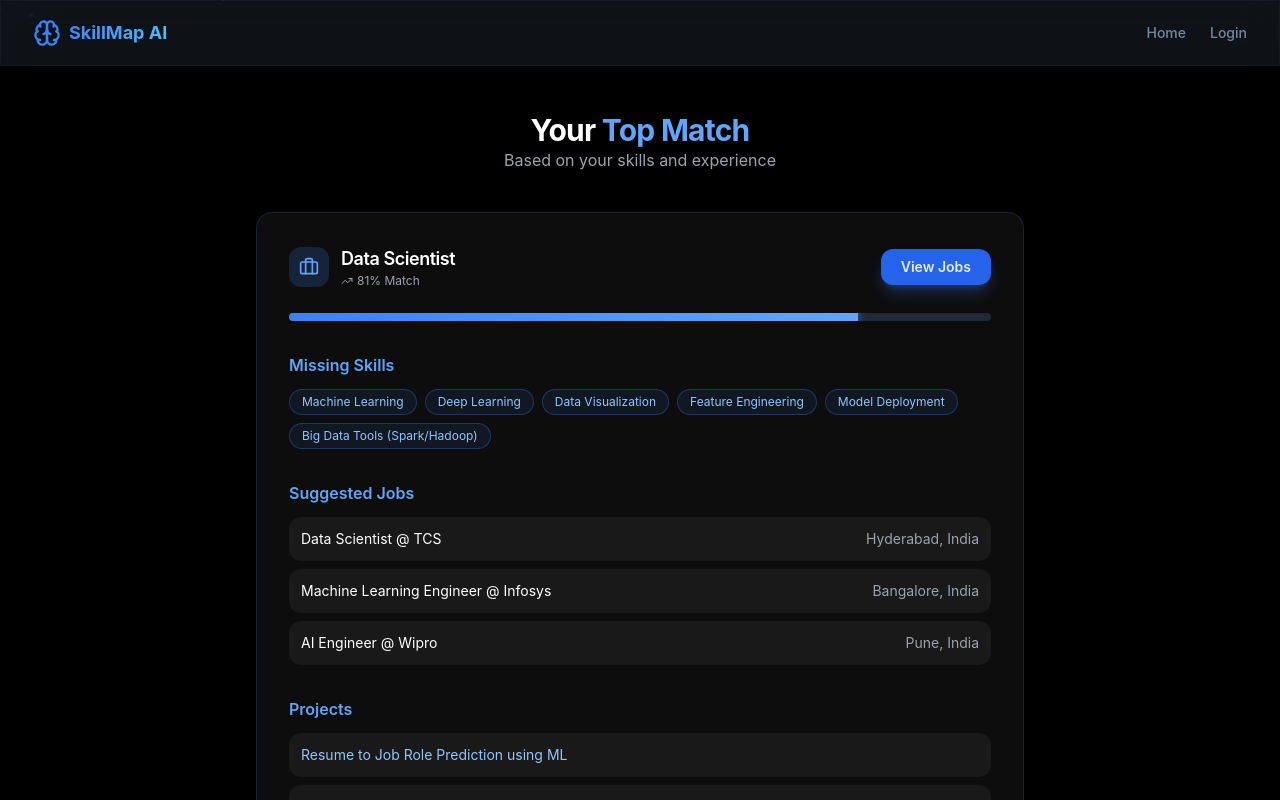
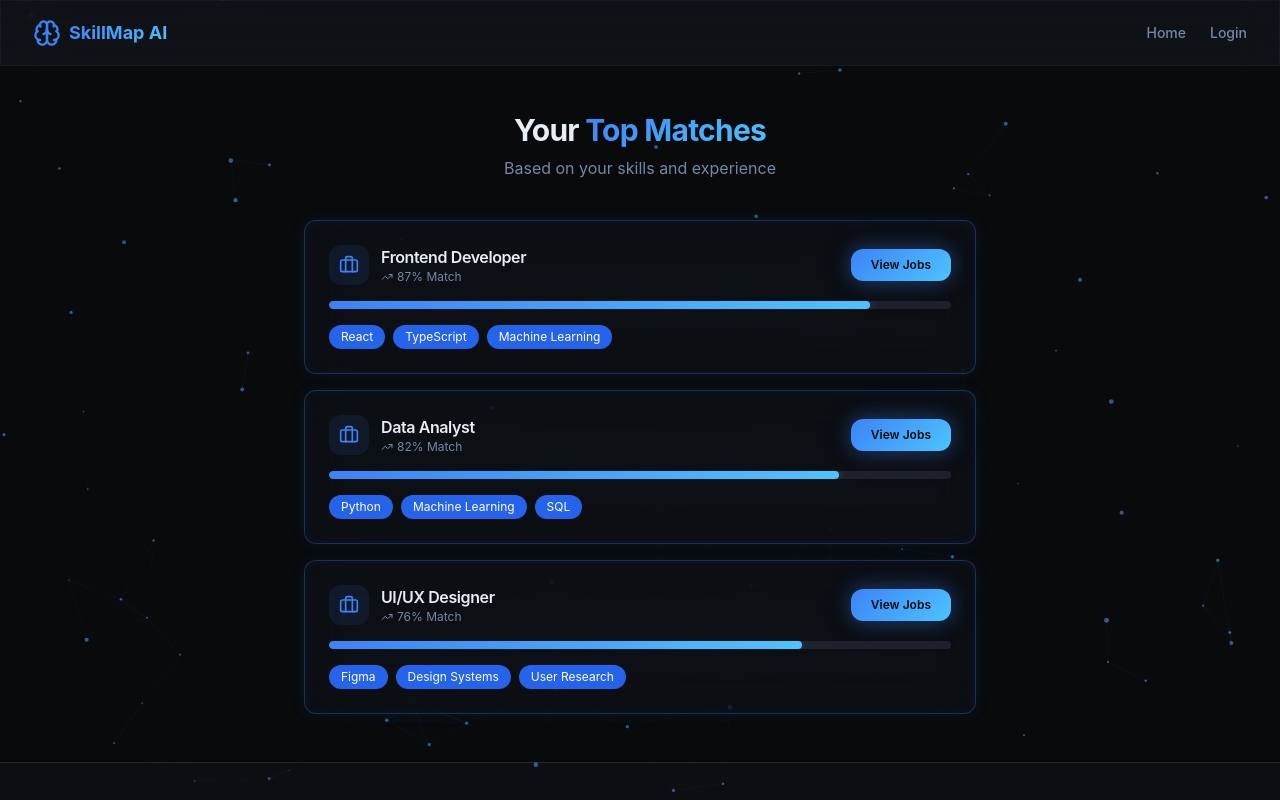
Before and after one commit to thanusrikumili91/carriermatch_frontend2, a React (Vite) app: page /mapping in a window 1280 px wide. Shown: the top 800 px of the page. Built offline with nearby package versions, Linux system fonts and the light colour scheme.

Commit message:
Update Mapping.tsx

```diff
--- a/src/pages/Mapping.tsx
+++ b/src/pages/Mapping.tsx
@@ -1,257 +1,237 @@
 import { motion } from "framer-motion";
 import { useState, useEffect } from "react";
-import { useNavigate, useSearchParams } from "react-router-dom";
-import { Briefcase, TrendingUp, ExternalLink } from "lucide-react";
+import { useNavigate } from "react-router-dom";
+import { Briefcase, TrendingUp } from "lucide-react";
+
+const mockRoles = [
+  { name: "Frontend Developer", match: 87 },
+  { name: "Data Analyst", match: 82 },
+  { name: "UI/UX Designer", match: 76 },
+];
+
+// Missing skills for roles
+const missingSkills: Record<string, string[]> = {
+  "Frontend Developer": ["React", "TypeScript", "Machine Learning"],
+  "Data Analyst": ["Python", "Machine Learning", "SQL"],
+  "UI/UX Designer": ["Figma", "Design Systems", "User Research"],
+};
+
+// Course resources
+const skillCourses: Record<string, { title: string; link: string }[]> = {
+  "Machine Learning": [
+    {
+      title: "Machine Learning by Andrew Ng",
+      link: "https://www.coursera.org/learn/machine-learning"
+    },
+    {
+      title: "Google Machine Learning Crash Course",
+      link: "https://developers.google.com/machine-learning/crash-course"
+    },
+    {
+      title: "Machine Learning Full Course (YouTube)",
+      link: "https://www.youtube.com/watch?v=Gv9_4yMHFhI"
+    }
+  ],
+
+  React: [
+    {
+      title: "React Full Course",
+      link: "https://www.youtube.com/watch?v=bMknfKXIFA8"
+    },
+    {
+      title: "React Official Docs",
+      link: "https://react.dev/learn"
+    },
+    {
+      title: "React Crash Course",
+      link: "https://www.youtube.com/watch?v=w7ejDZ8SWv8"
+    }
+  ],
+
+  Python: [
+    {
+      title: "Python Full Course",
+      link: "https://www.youtube.com/watch?v=_uQrJ0TkZlc"
+    },
+    {
+      title: "Python Official Tutorial",
+      link: "https://docs.python.org/3/tutorial/"
+    },
+    {
+      title: "Python Crash Course",
+      link: "https://www.youtube.com/watch?v=rfscVS0vtbw"
+    }
+  ]
+};
 
 const Mapping = () => {
   const navigate = useNavigate();
-  const [searchParams] = useSearchParams();
-
-  const predictedRole = "Data Scientist";
-
-  const scoreParam = searchParams.get("score");
-  const githubParam = searchParams.get("github")?.trim();
-  const linkedinParam = searchParams.get("linkedin")?.trim();
-
   const [analyzing, setAnalyzing] = useState(true);
-  const [roles, setRoles] = useState<{ name: string; match: number }[]>([]);
-  const [missingSkills, setMissingSkills] = useState<string[]>([]);
-  const [profiles, setProfiles] = useState<{ github?: string; linkedin?: string }>({});
-
-  const suggestedJobs = [
-    {
-      title: "Data Scientist",
-      company: "TCS",
-      location: "Hyderabad, India",
-      link: "https://www.example.com/job/datascientist",
-    },
-    {
-      title: "Machine Learning Engineer",
-      company: "Infosys",
-      location: "Bangalore, India",
-      link: "https://www.example.com/job/mlengineer",
-    },
-    {
-      title: "AI Engineer",
-      company: "Wipro",
-      location: "Pune, India",
-      link: "https://www.example.com/job/aiengineer",
-    },
-  ];
-
-  const projects = [
-    {
-      name: "Resume to Job Role Prediction using ML",
-      link: "https://github.com/thanusrikumili91/resume-job-matcher",
-    },
-    {
-      name: "Customer Churn Prediction System",
-      link: "https://github.com/thanusrikumili91/churn-prediction",
-    },
-    {
-      name: "House Price Prediction using Machine Learning",
-      link: "https://github.com/thanusrikumili91/house-price-ml",
-    },
-    {
-      name: "Sentiment Analysis on Twitter Data",
-      link: "https://github.com/thanusrikumili91/sentiment-analysis",
-    },
-  ];
+  const [roles, setRoles] = useState<typeof mockRoles>([]);
+  const [selectedSkill, setSelectedSkill] = useState<string | null>(null);
 
   useEffect(() => {
-    const staticMissingSkills = [
-      "Machine Learning",
-      "Deep Learning",
-      "Data Visualization",
-      "Feature Engineering",
-      "Model Deployment",
-      "Big Data Tools (Spark/Hadoop)",
-    ];
-
-    setMissingSkills(staticMissingSkills);
-
-    const baseScore = scoreParam ? Number(scoreParam) : 0;
-    const matchPercentage =
-      baseScore > 0 ? Math.round(baseScore * 100) : Math.floor(Math.random() * 41) + 60;
-
-    setRoles([{ name: predictedRole, match: matchPercentage }]);
-
-    setProfiles({
-      github: githubParam || "https://github.com/thanusrikumili91",
-      linkedin: linkedinParam || "https://www.linkedin.com",
-    });
-
+    const timer = setTimeout(() => {
       setAnalyzing(false);
-  }, [scoreParam, githubParam, linkedinParam]);
+      setRoles(mockRoles);
+    }, 2000);
+    return () => clearTimeout(timer);
+  }, []);
 
   return (
-    <div className="min-h-[85vh] flex items-center justify-center px-4 py-12 bg-black">
-      <div className="w-full max-w-3xl">
+    <div className="min-h-[85vh] flex items-center justify-center px-4 py-12">
+      <div className="w-full max-w-2xl">
 
         {analyzing ? (
+
           <motion.div
             initial={{ opacity: 0 }}
             animate={{ opacity: 1 }}
             className="text-center py-20"
           >
-            <div className="w-20 h-20 mx-auto mb-8 border-4 border-blue-500/20 border-t-blue-500 rounded-full animate-spin" />
-            <p className="text-2xl font-bold text-blue-400 mb-3">
+            <div className="w-20 h-20 mx-auto mb-8 border-4 border-primary/20 border-t-primary rounded-full animate-spin" />
+            <p className="text-2xl font-bold gradient-text mb-3">
               Matching Your Skills with Job Roles...
             </p>
-            <p className="text-gray-400">Our AI is analyzing your profile</p>
+            <p className="text-muted-foreground">
+              Our AI is analyzing your profile
+            </p>
           </motion.div>
+
         ) : (
+
           <motion.div
-            initial={{ opacity: 0, y: 25 }}
+            initial={{ opacity: 0, y: 20 }}
             animate={{ opacity: 1, y: 0 }}
             transition={{ duration: 0.5 }}
           >
+
             <div className="text-center mb-10">
-              <h1 className="text-3xl font-bold text-white">
-                Your <span className="text-blue-400">Top Match</span>
+              <h1 className="text-3xl font-bold mb-2">
+                Your <span className="gradient-text">Top Matches</span>
               </h1>
-              <p className="text-gray-400">
+              <p className="text-muted-foreground">
                 Based on your skills and experience
               </p>
             </div>
 
+            <div className="space-y-4">
+
               {roles.map((role, i) => (
+
                 <motion.div
                   key={role.name}
-                initial={{ opacity: 0, y: 30 }}
-                animate={{ opacity: 1, y: 0 }}
-                transition={{ delay: 0.2 }}
-                className="backdrop-blur-xl bg-white/5 border border-blue-500/20 rounded-2xl p-8 shadow-xl hover:border-blue-500/40 transition"
+                  initial={{ opacity: 0, x: -20 }}
+                  animate={{ opacity: 1, x: 0 }}
+                  transition={{ delay: i * 0.2, duration: 0.4 }}
+                  className="glass-card glow-border p-6 card-hover"
                 >
-                {/* Role Header */}
-                <div className="flex justify-between items-center mb-6">
+
+                  <div className="flex items-center justify-between mb-4">
+
                     <div className="flex items-center gap-3">
-                    <div className="w-10 h-10 bg-blue-500/20 rounded-lg flex items-center justify-center">
-                      <Briefcase className="text-blue-400 w-5 h-5" />
+
+                      <div className="w-10 h-10 rounded-lg bg-primary/10 flex items-center justify-center">
+                        <Briefcase className="w-5 h-5 text-primary" />
                       </div>
 
                       <div>
-                      <h2 className="text-lg font-semibold text-white">
+                        <h2 className="font-semibold text-foreground">
                           {role.name}
                         </h2>
-                      <p className="text-xs text-gray-400 flex items-center gap-1">
+
+                        <div className="flex items-center gap-1 text-xs text-muted-foreground">
                           <TrendingUp className="w-3 h-3" />
-                        {role.match}% Match
-                      </p>
+                          <span>{role.match}% Match</span>
                         </div>
                       </div>
 
+                    </div>
+
+                    {/* DO NOT CHANGE JOBS BUTTON */}
                     <button
                       onClick={() =>
                         navigate(`/jobs?role=${encodeURIComponent(role.name)}`)
                       }
-                    className="px-5 py-2 text-sm font-semibold rounded-lg bg-blue-600 hover:bg-blue-500 transition shadow-lg shadow-blue-500/30"
+                      className="glow-button px-5 py-2 rounded-lg text-xs font-semibold"
                     >
                       View Jobs
                     </button>
+
                   </div>
 
-                {/* Progress */}
-                <div className="w-full h-2 bg-gray-800 rounded-full overflow-hidden">
+                  {/* Progress bar */}
+                  <div className="w-full h-2 rounded-full bg-secondary overflow-hidden">
                     <motion.div
                       initial={{ width: 0 }}
                       animate={{ width: `${role.match}%` }}
-                    transition={{ duration: 1 }}
-                    className="h-full bg-gradient-to-r from-blue-500 to-blue-400 shadow-[0_0_10px_#3b82f6]"
+                      transition={{
+                        delay: i * 0.2 + 0.3,
+                        duration: 0.8,
+                        ease: "easeOut"
+                      }}
+                      className="h-full rounded-full progress-glow"
                     />
                   </div>
 
-                {/* Missing Skills */}
-                <div className="mt-8">
-                  <p className="text-blue-400 font-semibold mb-3">
-                    Missing Skills
-                  </p>
+                  {/* Missing Skills Buttons */}
+                  <div className="mt-4 flex gap-2 flex-wrap">
 
-                  <div className="flex flex-wrap gap-2">
-                    {missingSkills.map((skill, index) => (
-                      <span
-                        key={index}
-                        className="text-xs px-3 py-1 rounded-full bg-blue-500/10 border border-blue-500/30 text-blue-300"
+                    {missingSkills[role.name]?.map((skill) => (
+
+                      <button
+                        key={skill}
+                        onClick={() => setSelectedSkill(skill)}
+                        className="px-3 py-1 text-xs bg-blue-600 text-white rounded-lg"
                       >
                         {skill}
-                      </span>
+                      </button>
+
                     ))}
-                  </div>
+
                   </div>
 
-                {/* Suggested Jobs */}
-                <div className="mt-8">
-                  <p className="text-blue-400 font-semibold mb-3">
-                    Suggested Jobs
-                  </p>
+                  {/* Courses Section */}
+                  {selectedSkill && skillCourses[selectedSkill] && (
 
-                  <div className="space-y-2">
-                    {suggestedJobs.map((job, idx) => (
-                      <a
+                    <div className="mt-4 space-y-2">
+
+                      {skillCourses[selectedSkill].map((course, idx) => (
+
+                        <div
                           key={idx}
-                        href={job.link}
-                        target="_blank"
-                        rel="noopener noreferrer"
-                        className="flex justify-between text-sm bg-white/5 hover:bg-white/10 transition p-3 rounded-lg"
+                          className="flex justify-between items-center bg-gray-100 p-2 rounded"
                         >
-                        <span className="text-white">
-                          {job.title} @ {job.company}
-                        </span>
-                        <span className="text-gray-400">{job.location}</span>
-                      </a>
-                    ))}
-                  </div>
+
+                          <span className="text-sm">{course.title}</span>
+
+                          <button
+                            onClick={() =>
+                              window.open(course.link, "_blank")
+                            }
+                            className="text-blue-600 text-xs font-semibold"
+                          >
+                            Go to Course
+                          </button>
+
                         </div>
 
-                {/* Projects */}
-                <div className="mt-8">
-                  <p className="text-blue-400 font-semibold mb-3">Projects</p>
+                      ))}
 
-                  <div className="space-y-2">
-                    {projects.map((project, idx) => (
-                      <a
-                        key={idx}
-                        href={project.link}
-                        target="_blank"
-                        rel="noopener noreferrer"
-                        className="text-sm block bg-white/5 hover:bg-white/10 p-3 rounded-lg text-blue-300"
-                      >
-                        {project.name}
-                      </a>
-                    ))}
-                  </div>
                     </div>
 
-                {/* Social */}
-                {(profiles.github || profiles.linkedin) && (
-                  <div className="mt-8 flex gap-5">
-                    {profiles.github && (
-                      <a
-                        href={profiles.github}
-                        target="_blank"
-                        rel="noopener noreferrer"
-                        className="text-blue-400 hover:text-blue-300 flex items-center gap-1"
-                      >
-                        GitHub <ExternalLink className="w-3 h-3" />
-                      </a>
                   )}
 
-                    {profiles.linkedin && (
-                      <a
-                        href={profiles.linkedin}
-                        target="_blank"
-                        rel="noopener noreferrer"
-                        className="text-blue-400 hover:text-blue-300 flex items-center gap-1"
-                      >
-                        LinkedIn <ExternalLink className="w-3 h-3" />
-                      </a>
+                </motion.div>
+
+              ))}
+
+            </div>
+
+          </motion.div>
+
         )}
-                  </div>
-                )}
-              </motion.div>
-            ))}
-          </motion.div>
-        )}
+
       </div>
     </div>
   );
```
Lines whose indentation alone changed are shown as unchanged.
